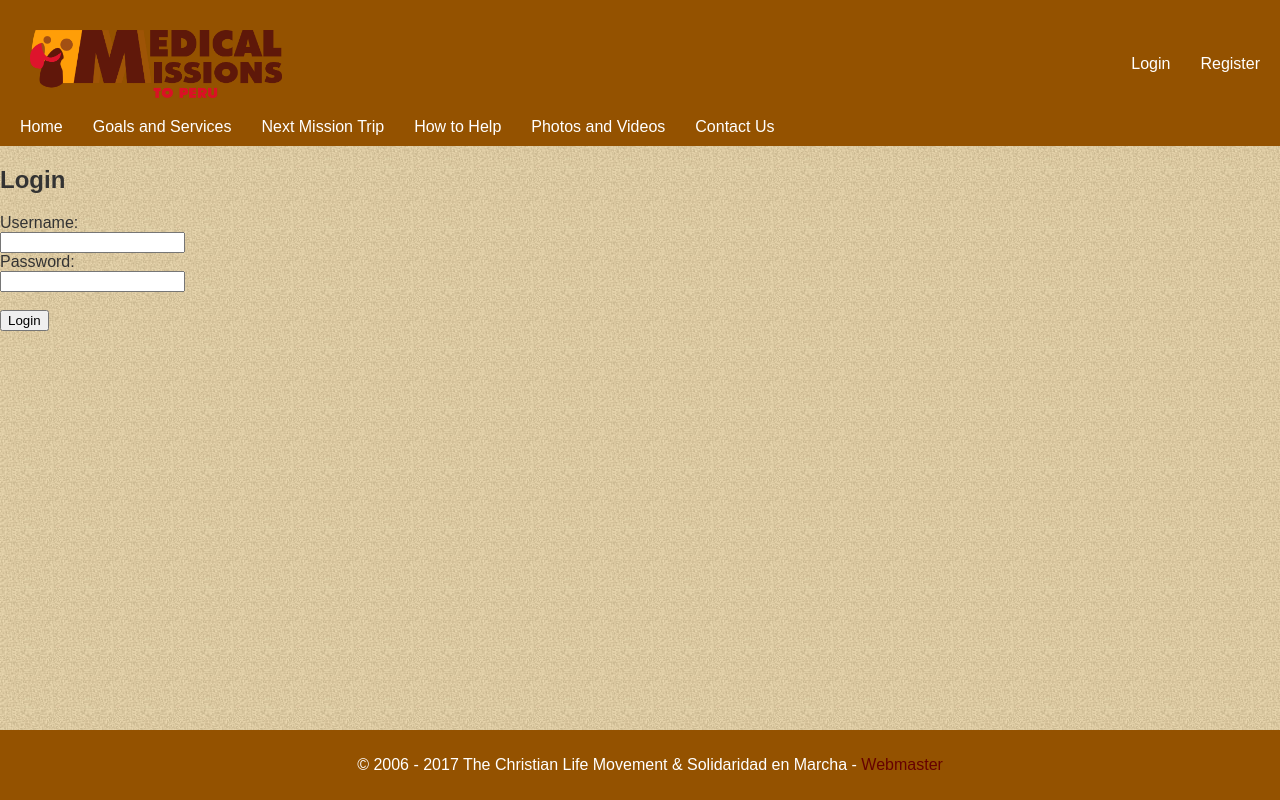
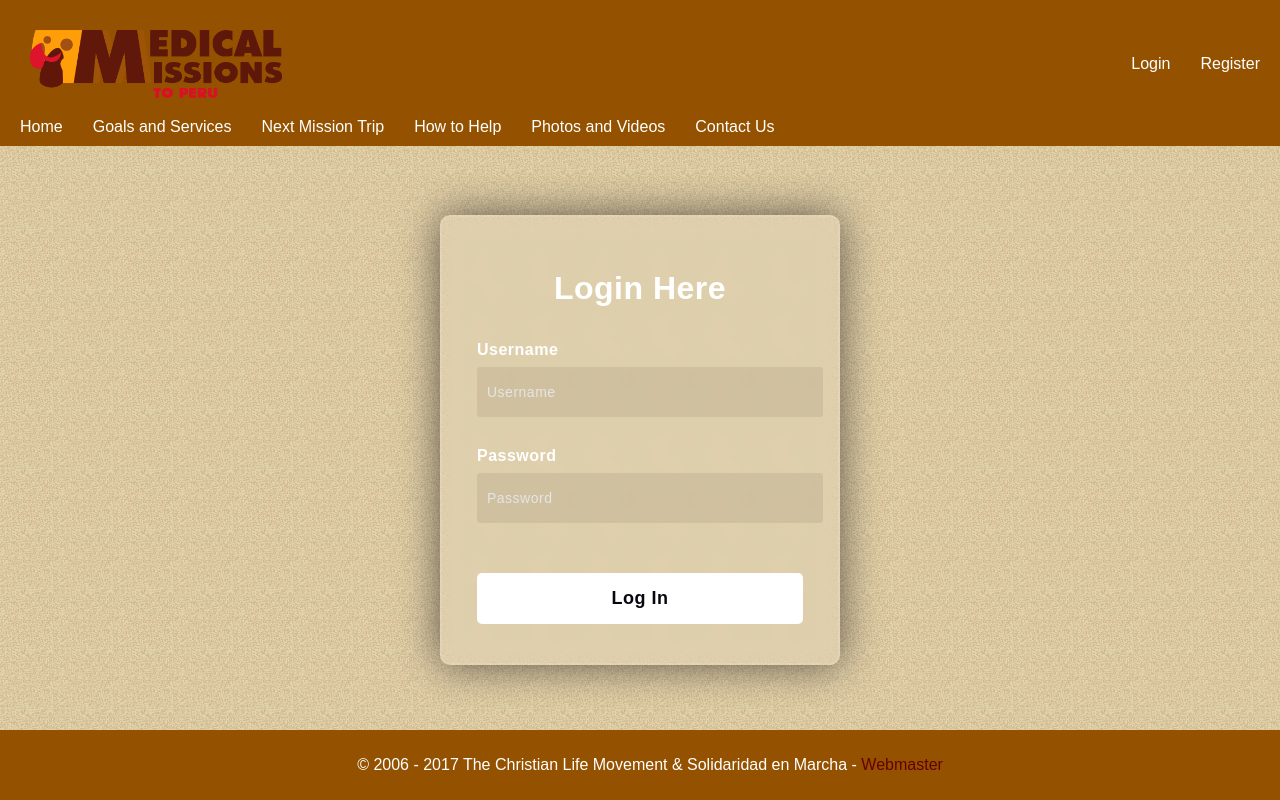
Before and after one commit to KuliesJ/MedicalMissions, a Flask app: page /login_account in a window 1280 px wide. Run offline with Flask 3, Linux system fonts and the light colour scheme.

Commit message:
add Login

```diff
--- a/static/styles.css
+++ b/static/styles.css
@@ -120,3 +120,71 @@ header nav img {
     width: 65%; /* Set width to 100% */
     display: block; /* Ensure the image is displayed as a block element */
 }
+
+form {
+    padding: 0;
+    margin: 0;
+    box-sizing: border-box;
+    height: 450px;
+    width: 400px;
+    background-color: rgba(255, 255, 255, 0.13);
+    position: absolute;
+    transform: translate(-50%, -50%);
+    top: 55%;
+    left: 50%;
+    border-radius: 10px;
+    backdrop-filter: blur(10px);
+    border: 2px solid rgba(255, 255, 255, 0.1);
+    box-shadow: 0 0 40px rgba(8, 7, 16, 0.6);
+    padding: 18px 35px;
+}
+
+form * {
+    font-family: 'Poppins', sans-serif;
+    color: #ffffff;
+    letter-spacing: 0.5px;
+    outline: none;
+    border: none;
+}
+
+form h3 {
+    font-size: 32px;
+    font-weight: 700;
+    line-height: 42px;
+    text-align: center;
+}
+
+label {
+    display: block;
+    margin-top: 30px;
+    font-size: 16px;
+    font-weight: 600;
+}
+
+input {
+    display: block;
+    height: 50px;
+    width: 100%;
+    background-color: rgba(9, 9, 9, 0.07);
+    border-radius: 3px;
+    padding: 0 10px;
+    margin-top: 8px;
+    font-size: 14px;
+    font-weight: 400;
+}
+
+::placeholder {
+    color: #e5e5e5;
+}
+
+button {
+    margin-top: 50px;
+    width: 100%;
+    background-color: #ffffff;
+    color: #080710;
+    padding: 15px 0;
+    font-size: 18px;
+    font-weight: 600;
+    border-radius: 5px;
+    cursor: pointer;
+}
--- a/templates/login.html
+++ b/templates/login.html
@@ -3,14 +3,20 @@
 {% block title %}Login | My Website{% endblock %}
 
 {% block content %}
-    <div class="login-container">
-        <h2>Login</h2>
-        <form action="" method="post">
-            <label for="username">Username:</label><br>
-            <input type="text" id="username" name="username"><br>
-            <label for="password">Password:</label><br>
-            <input type="password" id="password" name="password"><br><br>
-            <input type="submit" value="Login">
-        </form>
-    </div>
+
+<div class="background">
+    <div class="shape"></div>
+    <div class="shape"></div>
+</div>
+<form action="" method="post">
+    <h3>Login Here</h3>
+
+    <label for="username">Username</label>
+    <input type="text" placeholder="Username" id="username" name="username">
+
+    <label for="password">Password</label>
+    <input type="password" placeholder="Password" id="password" name="password">
+
+    <button>Log In</button>
+</form>
 {% endblock %}
```
